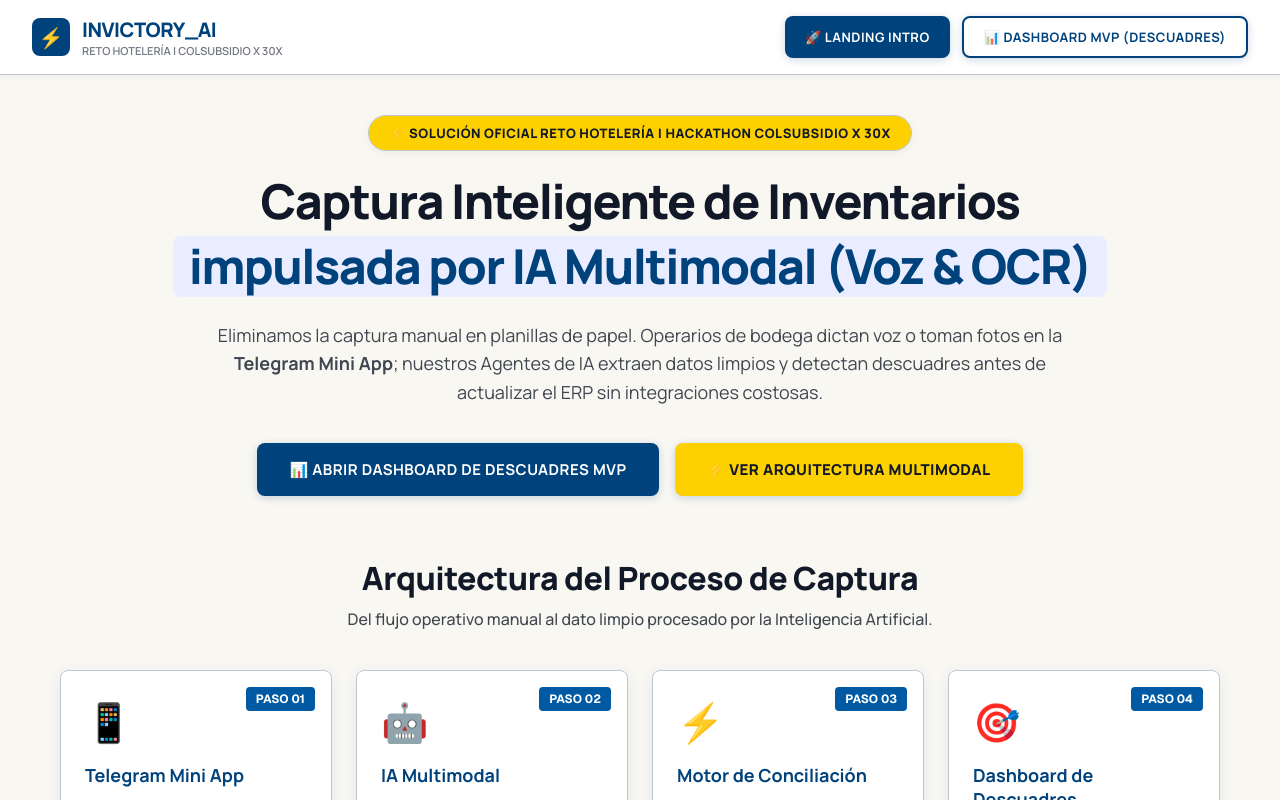
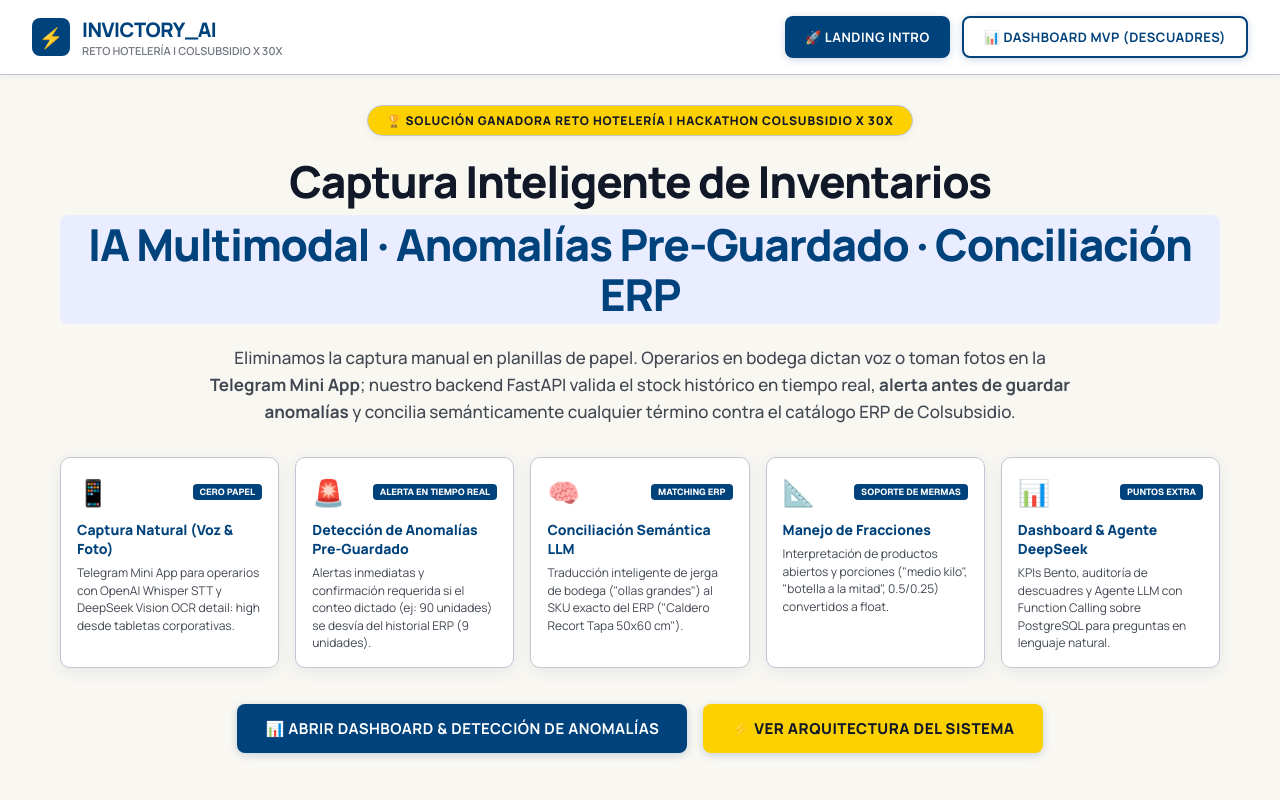
Before and after one commit to Oriojas/invictory_AI, a React (Vite) app in the folder frontend/: page / in a window 1280 px wide. Both pictures are taken after a click on the button "🚀 LANDING INTRO". Shown: the top 800 px of the page. Built offline with nearby package versions, Linux system fonts and the light colour scheme; no server answers.

Commit message:
front: refactor text

```diff
--- a/frontend/src/components/Hero.jsx
+++ b/frontend/src/components/Hero.jsx
@@ -1,10 +1,43 @@
 import React from 'react';
 
 export default function Hero({ onGoToDashboard }) {
+  const differentiators = [
+    {
+      icon: '📱',
+      badge: 'CERO PAPEL',
+      title: 'Captura Natural (Voz & Foto)',
+      desc: 'Telegram Mini App para operarios con OpenAI Whisper STT y DeepSeek Vision OCR detail: high desde tabletas corporativas.'
+    },
+    {
+      icon: '🚨',
+      badge: 'ALERTA EN TIEMPO REAL',
+      title: 'Detección de Anomalías Pre-Guardado',
+      desc: 'Alertas inmediatas y confirmación requerida si el conteo dictado (ej: 90 unidades) se desvía del historial ERP (9 unidades).'
+    },
+    {
+      icon: '🧠',
+      badge: 'MATCHING ERP',
+      title: 'Conciliación Semántica LLM',
+      desc: 'Traducción inteligente de jerga de bodega ("ollas grandes") al SKU exacto del ERP ("Caldero Recort Tapa 50x60 cm").'
+    },
+    {
+      icon: '📐',
+      badge: 'SOPORTE DE MERMAS',
+      title: 'Manejo de Fracciones',
+      desc: 'Interpretación de productos abiertos y porciones ("medio kilo", "botella a la mitad", 0.5/0.25) convertidos a float.'
+    },
+    {
+      icon: '📊',
+      badge: 'PUNTOS EXTRA',
+      title: 'Dashboard & Agente DeepSeek',
+      desc: 'KPIs Bento, auditoría de descuadres y Agente LLM con Function Calling sobre PostgreSQL para preguntas en lenguaje natural.'
+    }
+  ];
+
   return (
     <section style={{
       maxWidth: '1200px',
-      margin: '40px auto 20px auto',
+      margin: '30px auto 40px auto',
       padding: '0 20px',
       textAlign: 'center'
     }}>
@@ -14,25 +47,25 @@
         backgroundColor: '#FDD000',
         color: '#111827',
         fontWeight: 800,
-        fontSize: '13px',
-        padding: '8px 20px',
+        fontSize: '12px',
+        padding: '6px 18px',
         borderRadius: '20px',
-        marginBottom: '24px',
+        marginBottom: '20px',
         border: '1px solid #c1c6d3',
         boxShadow: '0 2px 8px rgba(0,0,0,0.05)',
         textTransform: 'uppercase',
-        letterSpacing: '0.5px'
+        letterSpacing: '0.8px'
       }}>
-        ⚡ Solución Oficial Reto Hotelería | Hackathon Colsubsidio x 30X
+        🏆 Solución Ganadora Reto Hotelería | Hackathon Colsubsidio x 30X
       </div>
 
       {/* Titular Principal en Action Blue & Manrope */}
       <h1 style={{
-        fontSize: '48px',
-        fontWeight: 800,
-        lineHeight: 1.1,
-        letterSpacing: '-1.5px',
-        marginBottom: '24px',
+        fontSize: '44px',
+        fontWeight: 900,
+        lineHeight: 1.15,
+        letterSpacing: '-1.2px',
+        marginBottom: '20px',
         color: '#111827'
       }}>
         Captura Inteligente de Inventarios <br />
@@ -44,33 +77,78 @@
           display: 'inline-block',
           marginTop: '8px'
         }}>
-          impulsada por IA Multimodal (Voz & OCR)
+          IA Multimodal · Anomalías Pre-Guardado · Conciliación ERP
         </span>
       </h1>
 
-      {/* Descripción */}
+      {/* Descripción Ejecutiva */}
       <p style={{
-        fontSize: '18px',
+        fontSize: '17px',
         color: '#414751',
-        maxWidth: '850px',
-        margin: '0 auto 36px auto',
+        maxWidth: '880px',
+        margin: '0 auto 32px auto',
         lineHeight: 1.6,
-        fontWeight: 400
+        fontWeight: 500
       }}>
-        Eliminamos la captura manual en planillas de papel. Operarios de bodega dictan voz o toman fotos en la <strong>Telegram Mini App</strong>; nuestros Agentes de IA extraen datos limpios y detectan descuadres antes de actualizar el ERP sin integraciones costosas.
+        Eliminamos la captura manual en planillas de papel. Operarios en bodega dictan voz o toman fotos en la <strong>Telegram Mini App</strong>; nuestro backend FastAPI valida el stock histórico en tiempo real, <strong>alerta antes de guardar anomalías</strong> y concilia semánticamente cualquier término contra el catálogo ERP de Colsubsidio.
       </p>
+
+      {/* Grid de Diferenciadores Clave para Ganar */}
+      <div style={{
+        display: 'grid',
+        gridTemplateColumns: 'repeat(auto-fit, minmax(210px, 1fr))',
+        gap: '16px',
+        marginBottom: '36px',
+        textAlign: 'left'
+      }}>
+        {differentiators.map((d, i) => (
+          <div key={i} className="corporate-card" style={{
+            padding: '16px',
+            backgroundColor: '#FFFFFF',
+            border: '1px solid #c1c6d3',
+            borderRadius: '10px',
+            display: 'flex',
+            flexDirection: 'column',
+            justifyContent: 'space-between'
+          }}>
+            <div>
+              <div style={{ display: 'flex', justifyContent: 'space-between', alignItems: 'center', marginBottom: '10px' }}>
+                <span style={{ fontSize: '26px' }}>{d.icon}</span>
+                <span style={{
+                  fontSize: '9px',
+                  fontWeight: 900,
+                  backgroundColor: '#00427b',
+                  color: '#FFFFFF',
+                  padding: '2px 7px',
+                  borderRadius: '4px',
+                  fontFamily: "'Geist', monospace",
+                  textTransform: 'uppercase'
+                }}>
+                  {d.badge}
+                </span>
+              </div>
+              <h4 style={{ fontSize: '14px', fontWeight: 800, color: '#00427b', marginBottom: '6px' }}>
+                {d.title}
+              </h4>
+              <p style={{ fontSize: '12px', color: '#414751', lineHeight: '1.45', margin: 0 }}>
+                {d.desc}
+              </p>
+            </div>
+          </div>
+        ))}
+      </div>
 
       {/* Acciones Principales */}
       <div style={{ display: 'flex', justifyContent: 'center', gap: '16px', flexWrap: 'wrap' }}>
-        <button onClick={onGoToDashboard} className="corporate-btn" style={{ padding: '16px 32px', fontSize: '15px' }}>
-          📊 Abrir Dashboard de Descuadres MVP
+        <button onClick={onGoToDashboard} className="corporate-btn" style={{ padding: '14px 28px', fontSize: '15px' }}>
+          📊 Abrir Dashboard & Detección de Anomalías
         </button>
         <a
           href="#workflow-section"
           className="corporate-btn corporate-btn-yellow"
-          style={{ padding: '16px 32px', fontSize: '15px' }}
+          style={{ padding: '14px 28px', fontSize: '15px' }}
         >
-          ⚡ Ver Arquitectura Multimodal
+          ⚡ Ver Arquitectura del Sistema
         </a>
       </div>
     </section>
--- a/frontend/src/components/Workflow.jsx
+++ b/frontend/src/components/Workflow.jsx
@@ -4,52 +4,52 @@
   const steps = [
     {
       num: '01',
-      title: 'Telegram Mini App',
+      title: 'Telegram Mini App (Voz & Foto)',
       icon: '📱',
-      desc: 'El operario dicta un audio de voz o toma una foto del empaque/estantería desde Telegram sin planillas.'
+      desc: 'El operario dicta un audio de voz o toma una foto del empaque/estantería desde Telegram sin planillas de papel.'
     },
     {
       num: '02',
-      title: 'IA Multimodal',
-      icon: '🤖',
-      desc: 'OpenAI Whisper (whisper-1) transcribe el audio. DeepSeek OCR (detail: high) analiza la imagen.'
+      title: 'IA Multimodal & Conciliación ERP',
+      icon: '🧠',
+      desc: 'OpenAI Whisper (STT) y DeepSeek Vision (detail=high) extraen datos e inyectan el catálogo ERP para conciliar semánticamente jerga de bodega.'
     },
     {
       num: '03',
-      title: 'Motor de Conciliación',
-      icon: '⚡',
-      desc: 'FastAPI procesa y compara los datos recibidos contra el stock teórico del ERP (BodegaStock).'
+      title: 'Detección de Anomalías Pre-Guardado',
+      icon: '🚨',
+      desc: 'FastAPI compara la cantidad reportada contra el stock histórico. Si la desviación supera el umbral, genera una alerta y exige confirmación antes de guardar.'
     },
     {
       num: '04',
-      title: 'Dashboard de Descuadres',
+      title: 'Dashboard & Agente DeepSeek LLM',
       icon: '🎯',
-      desc: 'El sistema resalta faltantes y sobrantes en tiempo real para auditorías rápidas antes de guardar.'
+      desc: 'Visualización de descuadres en tiempo real con KPIs Bento Grid y consultas en lenguaje natural mediante Function Calling sobre PostgreSQL.'
     }
   ];
 
   return (
     <section id="workflow-section" style={{
       maxWidth: '1200px',
-      margin: '60px auto',
+      margin: '50px auto',
       padding: '0 20px'
     }}>
-      <div style={{ textAlign: 'center', marginBottom: '40px' }}>
-        <h2 style={{ fontSize: '32px', fontWeight: 800, color: '#111827', letterSpacing: '-0.5px' }}>
-          Arquitectura del Proceso de Captura
+      <div style={{ textAlign: 'center', marginBottom: '36px' }}>
+        <h2 style={{ fontSize: '30px', fontWeight: 900, color: '#111827', letterSpacing: '-0.5px' }}>
+          Flujo de Captura Inteligente & Detección de Anomalías
         </h2>
-        <p style={{ color: '#414751', marginTop: '8px', fontWeight: 500, fontSize: '16px' }}>
-          Del flujo operativo manual al dato limpio procesado por la Inteligencia Artificial.
+        <p style={{ color: '#414751', marginTop: '6px', fontWeight: 500, fontSize: '15px' }}>
+          Del dictado o foto en bodega a la validación semántica, prevención de errores y analítica en tiempo real.
         </p>
       </div>
 
       <div style={{
         display: 'grid',
-        gridTemplateColumns: 'repeat(auto-fit, minmax(260px, 1fr))',
-        gap: '24px'
+        gridTemplateColumns: 'repeat(auto-fit, minmax(250px, 1fr))',
+        gap: '20px'
       }}>
         {steps.map((step) => (
-          <div key={step.num} className="corporate-card" style={{ position: 'relative' }}>
+          <div key={step.num} className="corporate-card" style={{ position: 'relative', backgroundColor: '#FFFFFF' }}>
             <div style={{
               position: 'absolute',
               top: '16px',
@@ -57,17 +57,17 @@
               backgroundColor: '#0059a3',
               color: '#FFFFFF',
               fontWeight: 800,
-              padding: '4px 10px',
+              padding: '3px 8px',
               borderRadius: '4px',
-              fontSize: '12px',
+              fontSize: '11px',
               fontFamily: "'Geist', monospace"
             }}>
               PASO {step.num}
             </div>
 
-            <div style={{ fontSize: '38px', marginBottom: '16px' }}>{step.icon}</div>
-            <h3 style={{ fontSize: '18px', fontWeight: 700, marginBottom: '10px', color: '#00427b' }}>{step.title}</h3>
-            <p style={{ fontSize: '14px', color: '#414751', lineHeight: 1.5 }}>{step.desc}</p>
+            <div style={{ fontSize: '36px', marginBottom: '14px' }}>{step.icon}</div>
+            <h3 style={{ fontSize: '17px', fontWeight: 800, marginBottom: '8px', color: '#00427b' }}>{step.title}</h3>
+            <p style={{ fontSize: '13px', color: '#414751', lineHeight: 1.5, margin: 0 }}>{step.desc}</p>
           </div>
         ))}
       </div>
```
